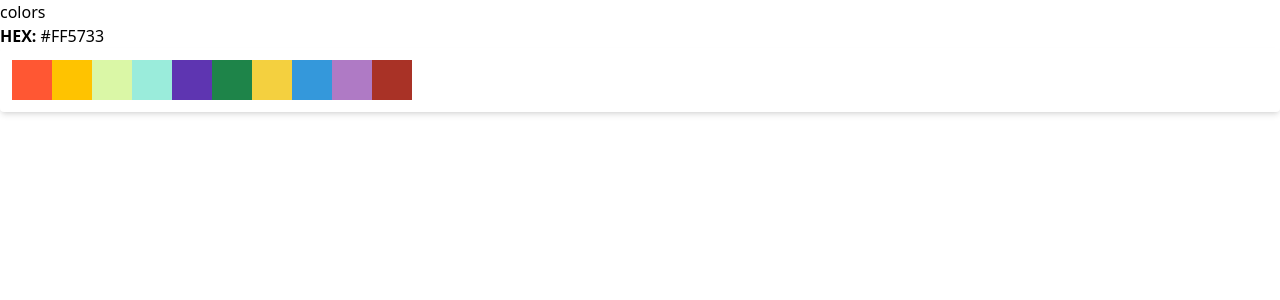
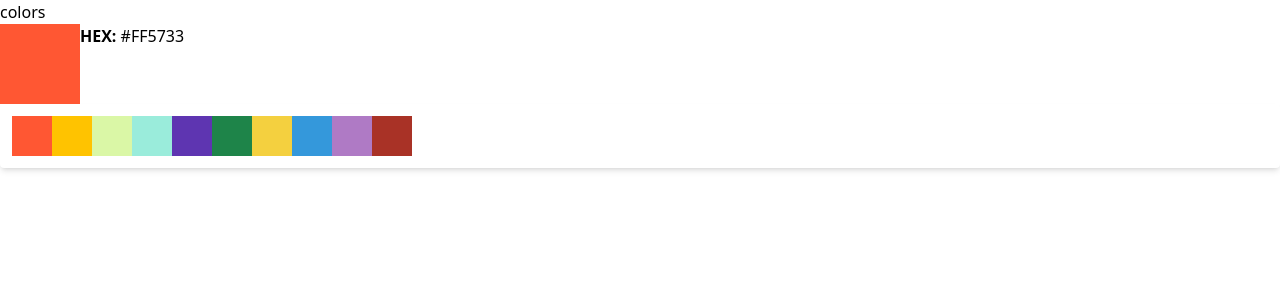
Before and after one commit to Mark-Alexis-Posadas/react-hooks-exercises, a React (Vite) app: page / in a window 1280 px wide. Shown: the top 300 px of the page. Built offline with nearby package versions, Linux system fonts and the light colour scheme.

Commit message:
added color picker functionality

```diff
--- a/src/UseState/ColorPicker.jsx
+++ b/src/UseState/ColorPicker.jsx
@@ -15,12 +15,21 @@ const colors = [
 
 export default function ColorPicker() {
   const [hexColor, setHexColor] = useState(colors[0].hex);
+
+  const handleClick = (color) => {
+    setHexColor(color);
+  };
+
   return (
     <div>
       <div className="bg-white shadow-[0 5px 10px rgba(0, 0, 0, 0.12)] rounded transition-[all 0.2s ease]">
         <h2>colors</h2>
-        <div></div>
+
         <div className="flex items-cener">
+          <div
+            className="w-20 h-20"
+            style={{ backgroundColor: hexColor }}
+          ></div>
           <h3 className="font-bold">
             HEX: <span className="font-light">{hexColor}</span>
           </h3>
@@ -30,6 +39,7 @@ export default function ColorPicker() {
       <div className="flex items-center bg-white shadow-md p-3 rounded">
         {colors.map((color) => (
           <div
+            onClick={() => handleClick(color.hex)}
             key={color.id}
             className="w-10 h-10 cursor-pointer"
             style={{ backgroundColor: color.hex }}
```
